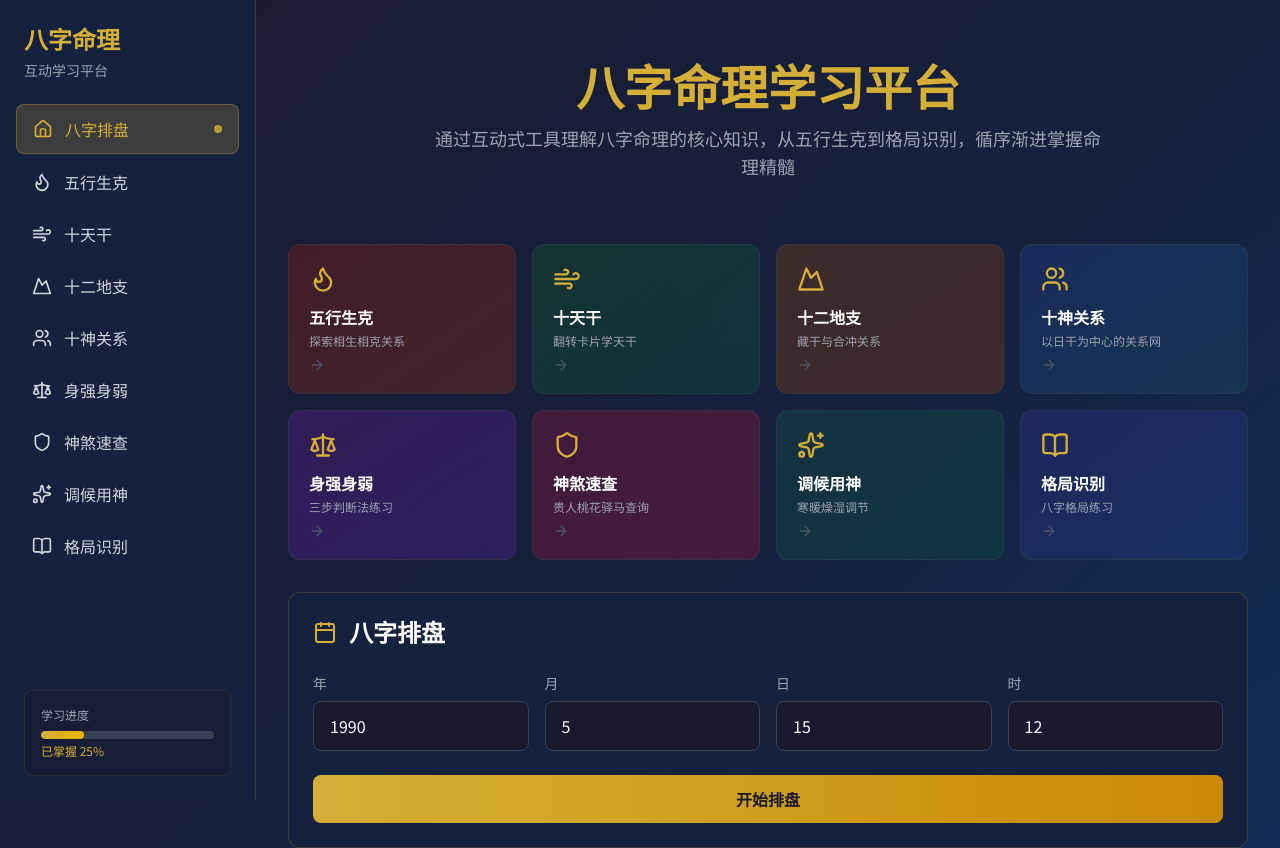
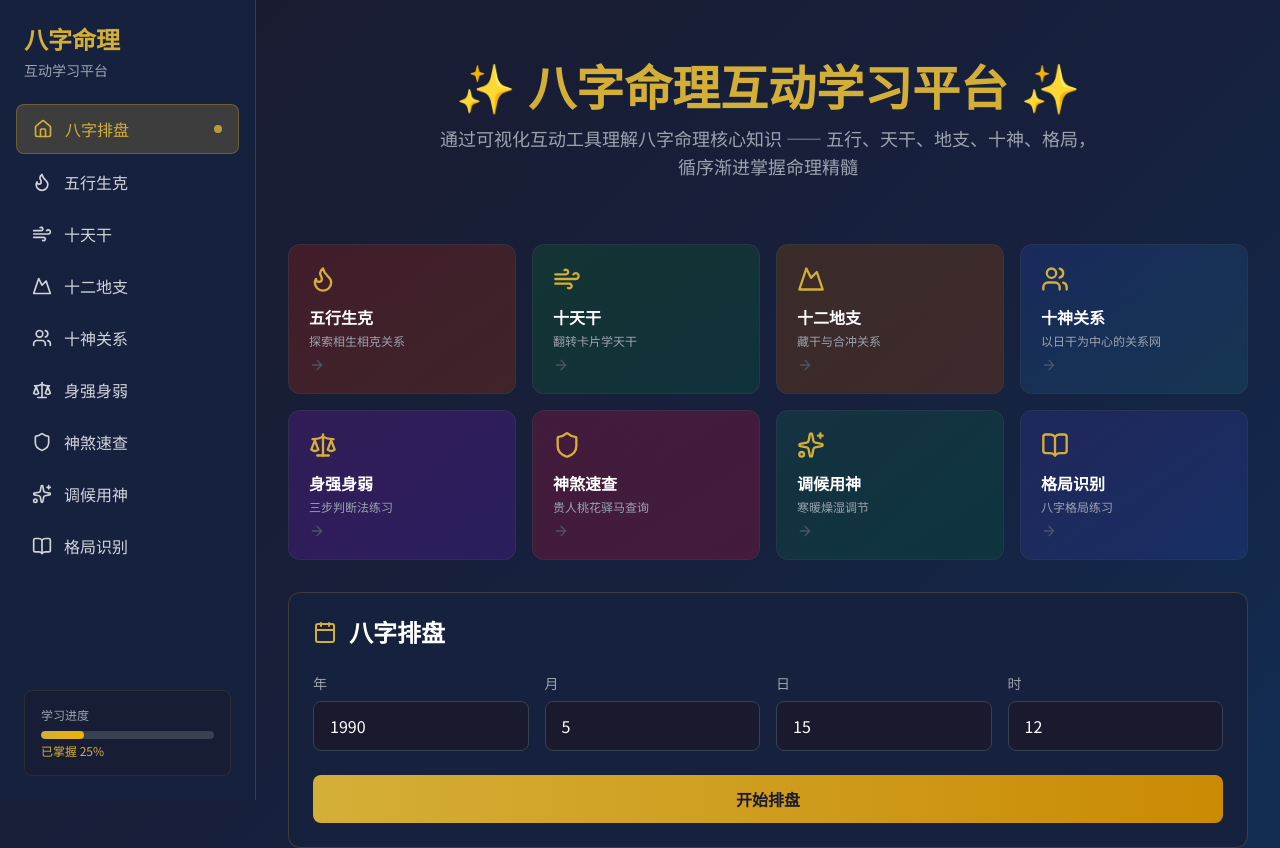
Before and after one commit to zpy016/bazi-learning-tool, a React (Vite) app: page / in a window 1280 px wide. Shown: the top 848 px of the page. Built offline with nearby package versions, Linux system fonts and the light colour scheme.

Commit message:
style: 首页标题添加装饰符号，优化副标题文案

```diff
--- a/src/pages/Home.jsx
+++ b/src/pages/Home.jsx
@@ -61,10 +61,10 @@ export default function Home() {
       {/* Hero Section */}
       <div className="text-center py-8">
         <h1 className="text-4xl md:text-5xl font-serif font-bold text-bazi-gold mb-3">
-          八字命理学习平台
+          ✨ 八字命理互动学习平台 ✨
         </h1>
         <p className="text-lg text-gray-400 max-w-2xl mx-auto">
-          通过互动式工具理解八字命理的核心知识，从五行生克到格局识别，循序渐进掌握命理精髓
+          通过可视化互动工具理解八字命理核心知识 —— 五行、天干、地支、十神、格局，循序渐进掌握命理精髓
         </p>
       </div>
 
```
